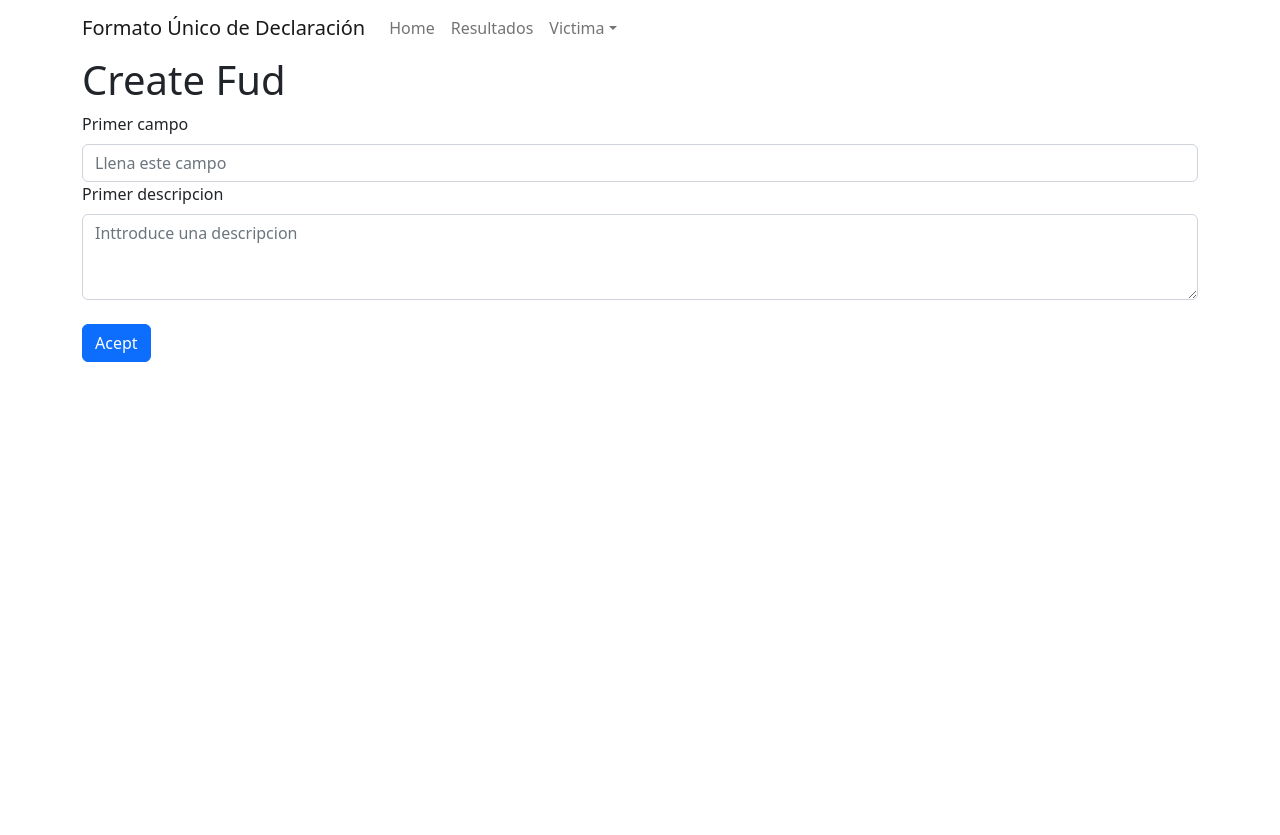
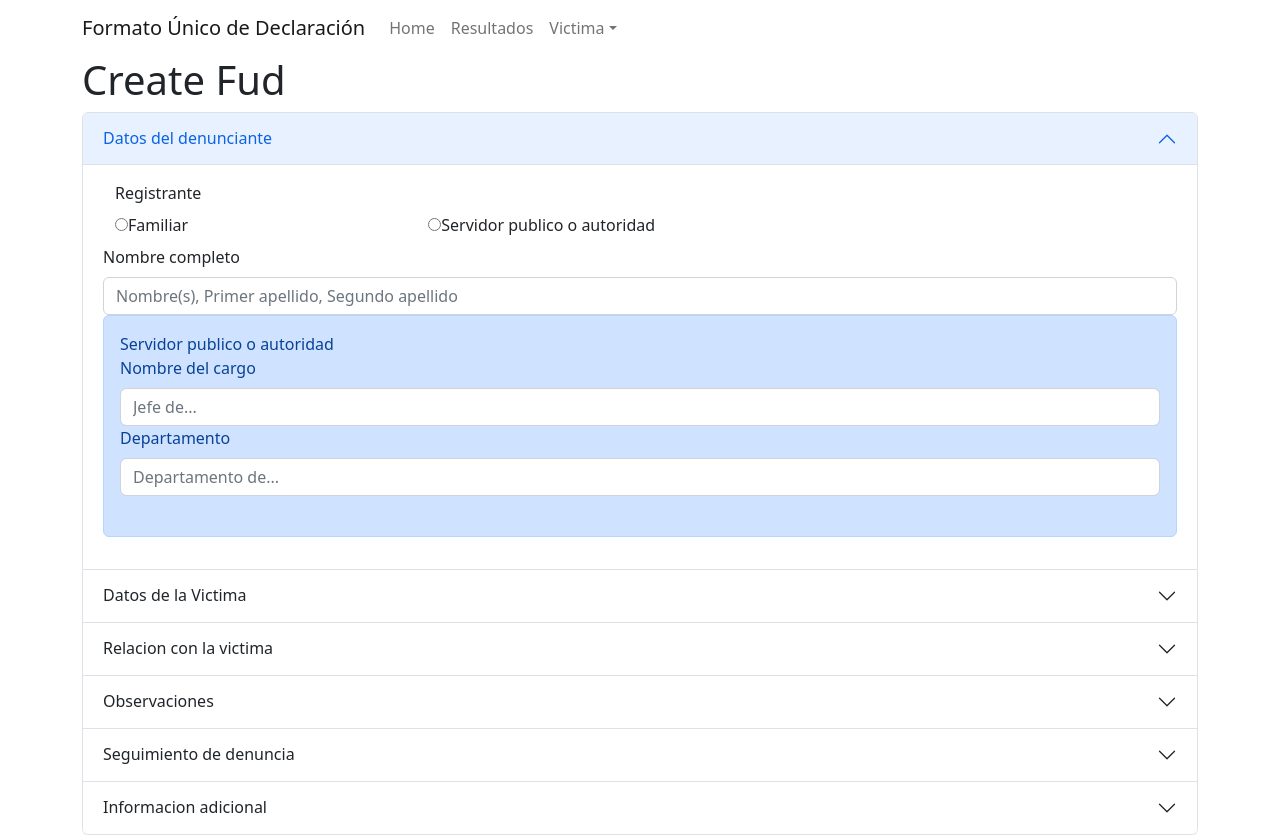
Before and after one commit to YoZaiKK/fud, a React (Vite) app in the folder client/: page /new in a window 1280 px wide. Shown: the top 835 px of the page. Before the commit the page ends 800 px from the top, so only its background shows below. Built offline with nearby package versions, Linux system fonts and the light colour scheme.

Commit message:
form 1 updated

```diff
--- a/client/src/pages/FudForm.jsx
+++ b/client/src/pages/FudForm.jsx
@@ -1,10 +1,14 @@
-import { Formik } from "formik";
+import { Formik, Field, Form as fm } from "formik";
 import { useFuds } from "../context/FudContext";
 import { useParams, useNavigate } from "react-router-dom";
 import { useEffect, useState } from "react";
 import Button from "react-bootstrap/Button";
 import Form from "react-bootstrap/Form";
 import Container from "react-bootstrap/Container";
+import Accordion from "react-bootstrap/Accordion";
+import Row from "react-bootstrap/Row";
+import Col from "react-bootstrap/Col";
+import Alert from "react-bootstrap/Alert";
 
 export const FudForm = () => {
 	const { createFud, getFud, updateFud } = useFuds();
@@ -12,8 +16,8 @@ export const FudForm = () => {
 		title: "",
 		description: "",
 	});
-
-	const navigate = useNavigate();
+	const [contador, setContador] = useState(0);
+	// const navigate = useNavigate();
 	const params = useParams();
 
 	useEffect(() => {
@@ -30,6 +34,11 @@ export const FudForm = () => {
 		loadFud();
 	}, []);
 
+	const someFunc = () => {
+		setContador(contador + 1);
+		console.log(contador + 1);
+	};
+
 	return (
 		<Container>
 			<h1>{params.id ? "Edit Fud" : "Create Fud"}</h1>
@@ -38,39 +47,139 @@ export const FudForm = () => {
 				enableReinitialize={true}
 				onSubmit={async (values, actions) => {
 					console.log(values);
-					params.id
-						? await updateFud(params.id, values)
-						: await createFud(values);
+					// params.id
+					// 	? await updateFud(params.id, values)
+					// 	: await createFud(values);
+					console.log(fuds);
 					setFuds({ title: "", description: "" });
-					navigate("/");
+					// navigate("/");
 				}}
 			>
 				{({ handleChange, handleSubmit, values, isSubmitting }) => (
 					<Form onSubmit={handleSubmit}>
+						{/* trabajando en esto */}
+						<Accordion defaultActiveKey="0">
+							<Accordion.Item eventKey="0">
+								<Accordion.Header>Datos del denunciante</Accordion.Header>
+								<Accordion.Body>
+									<Container>
+										<Row>
+											<Form.Label>Registrante</Form.Label>
+										</Row>
+										<Row>
+											<Col>
+												<Form.Label>
+													<Field type="radio" name="registrante" value="Fam" />
+													Familiar
+												</Form.Label>
+											</Col>
+											<Col xs={5}>
+												<Form.Label>
+													<Field
+														type="radio"
+														name="registrante"
+														value="ServPub"
+													/>
+													Servidor publico o autoridad
+												</Form.Label>
+											</Col>
+											<Col></Col>
+										</Row>
+									</Container>
 									<Form.Group>
-							<Form.Label>Primer campo</Form.Label>
+										<Form.Label>Nombre completo </Form.Label>
 										<Form.Control
 											type="text"
 											name="title"
-								placeholder="Llena este campo"
+											placeholder="Nombre(s), Primer apellido, Segundo apellido"
 											onChange={handleChange}
 											value={values.title}
 										/>
 									</Form.Group>
+									{values.registrante == "Fam" ? (
+										<Alert>
+											<Container>
+												<Row>
+													<Form.Label>¿Es el tutor de la victima?</Form.Label>
+												</Row>
+												<Row>
+													<Col>
+														<Form.Label>
+															<Field type="radio" name="tutor" value="Si" />
+															Si
+														</Form.Label>
+													</Col>
+													<Col xs={5}>
+														<Form.Label>
+															<Field type="radio" name="tutor" value="No" />
+															No
+														</Form.Label>
+													</Col>
+													<Col></Col>
+												</Row>
+											</Container>
+										</Alert>
+									) : (
+										<Alert>
+											<label>Servidor publico o autoridad</label>
+											<Form.Group>
+												<Form.Label>Nombre del cargo</Form.Label>
+												<Form.Control
+													type="text"
+													name="cargoServPub"
+													placeholder="Jefe de..."
+													onChange={handleChange}
+												/>
+											</Form.Group>
 
 											<Form.Group>
-							<Form.Label>Primer descripcion</Form.Label>
-							<Form.Control as="textarea"
-								name="description"
-								rows="3"
-								placeholder="Inttroduce una descripcion"
+												<Form.Label>Departamento</Form.Label>
+												<Form.Control
+													type="text"
+													name="depaServPub"
+													placeholder="Departamento de..."
 													onChange={handleChange}
-								value={values.description}
 												/>
 											</Form.Group>
 											<br />
+										</Alert>
+									)}
+								</Accordion.Body>
+							</Accordion.Item>
+
+							<Accordion.Item eventKey="1">
+								<Accordion.Header>Datos de la Victima</Accordion.Header>
+								<Accordion.Body>A</Accordion.Body>
+							</Accordion.Item>
+
+							<Accordion.Item eventKey="2">
+								<Accordion.Header>Relacion con la victima</Accordion.Header>
+								<Accordion.Body>A</Accordion.Body>
+							</Accordion.Item>
+
+							<Accordion.Item eventKey="3">
+								<Accordion.Header>Observaciones</Accordion.Header>
+								<Accordion.Body>A</Accordion.Body>
+							</Accordion.Item>
+
+							<Accordion.Item eventKey="4">
+								<Accordion.Header>Seguimiento de denuncia</Accordion.Header>
+								<Accordion.Body>A</Accordion.Body>
+							</Accordion.Item>
+
+							<Accordion.Item eventKey="5">
+								<Accordion.Header>Informacion adicional</Accordion.Header>
+								<Accordion.Body>A</Accordion.Body>
+							</Accordion.Item>
+						</Accordion>
+						<br />
 						<Button type="submit" disabled={isSubmitting}>
 							{isSubmitting ? "Saving..." : "Acept"}
+						</Button>{" "}
+						<br /> <br />
+						<Button type="button" onClick={someFunc} disabled={isSubmitting}>
+							{isSubmitting ? "Saving..." : "Acept "}
+							{contador}
 						</Button>
 					</Form>
 				)}
--- a/client/src/pages/FudPage.jsx
+++ b/client/src/pages/FudPage.jsx
@@ -14,9 +14,7 @@ export const FudPage = function () {
 	function renderMain() {
 		if (fud.length === 0) return <h2>No fuds yet</h2>;
 		return fud.map((fud) => (
-			<div>
 				<FudCard fud={fud} key={fud.id} />
-			</div>
 		));
 	}
 
```
Lines whose indentation alone changed are shown as unchanged.
